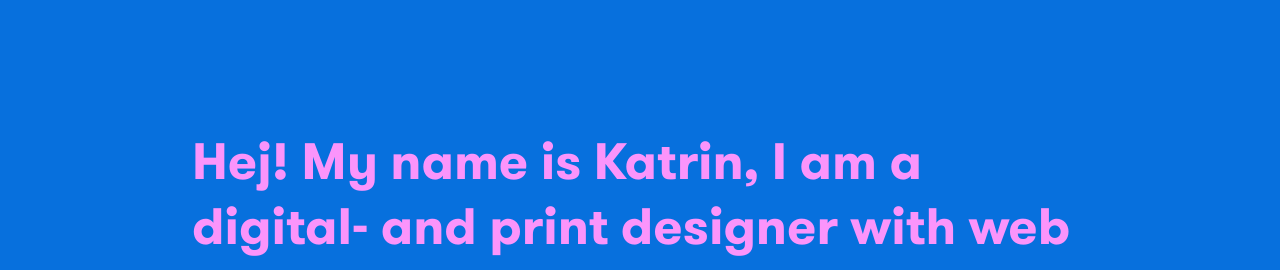
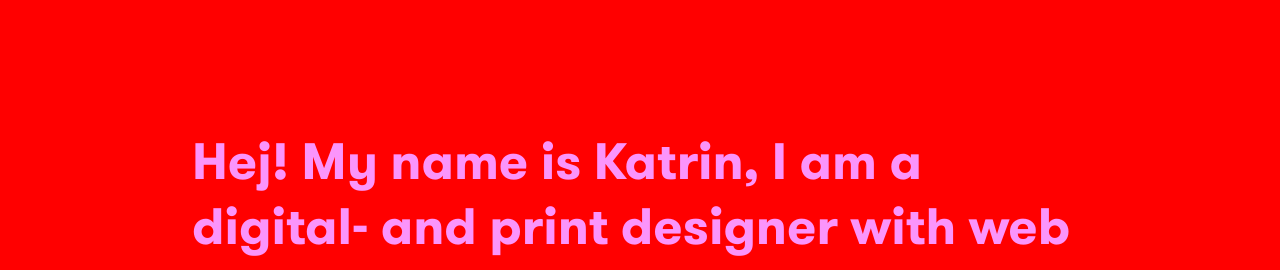
Before and after one commit to katudd/portfolio, a React app: page /about in a window 1280 px wide. Shown: the top 270 px of the page. Built offline with nearby package versions, Linux system fonts and the light colour scheme; a web font is replaced by a local one.

Commit message:
netlify test

```diff
--- a/src/components/about/style.css
+++ b/src/components/about/style.css
@@ -1,5 +1,6 @@
 .About {
-  background-color: #0770DD;
+  /*background-color: #0770DD;*/
+  background-color: red;
   width: 100vw;
   min-height: 100vh;
   display: flex;
```
